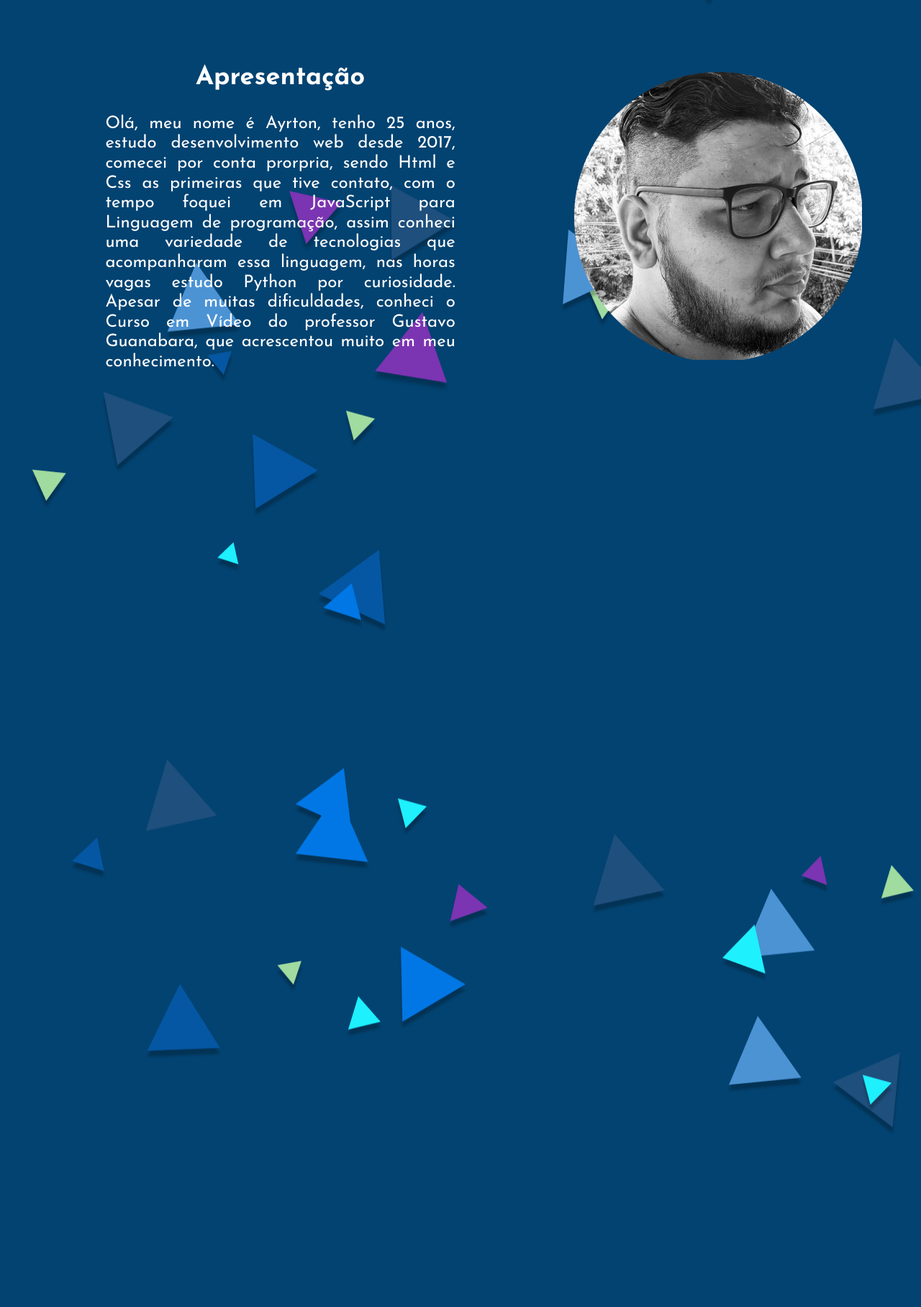
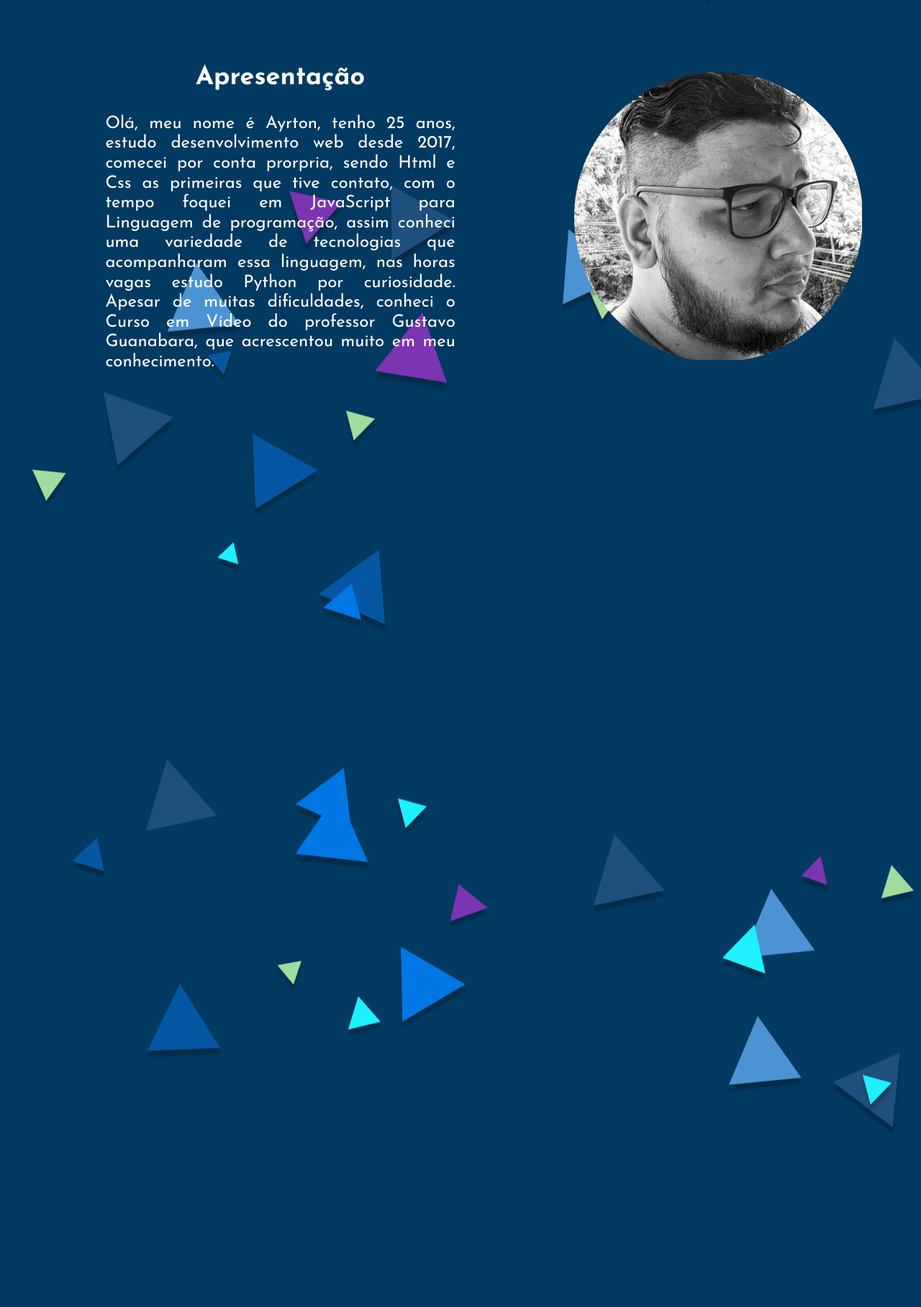
Before and after one commit to AyrtonDev/Site-pessoal, a PHP site: page / in a window 1280 px wide. Shown: the part 80-1896 px from the top of the page at 72% size. Run offline with PHP 8.4, Linux system fonts and the light colour scheme; style sheets or scripts are compiled from the project's sources; some libraries are stand-ins or nearby versions.

Commit message:
revisao 1.2

```diff
--- a/css/layout/geralANDanimation.scss
+++ b/css/layout/geralANDanimation.scss
@@ -3,7 +3,7 @@
 body{
    font-family: Josefin Sans;
    color: $white-color;
-   background-color: #034371;
+   background-color: #033a61;
    text-decoration: none;
 }
 
```
